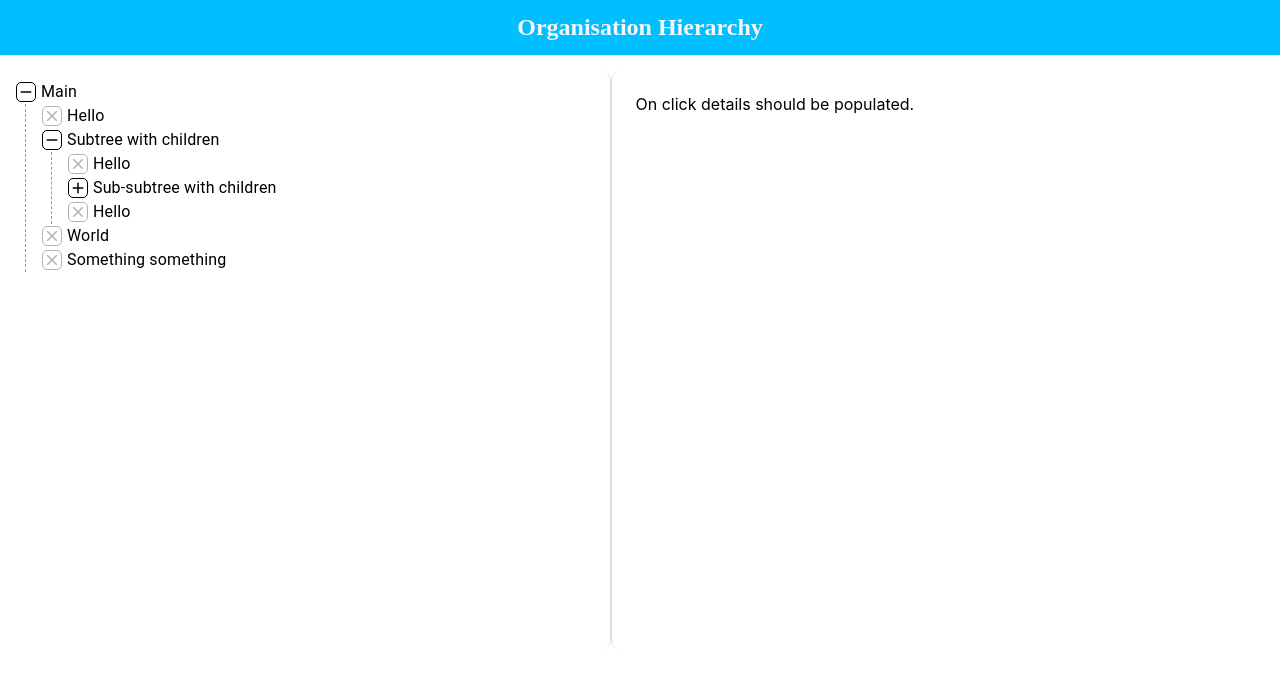
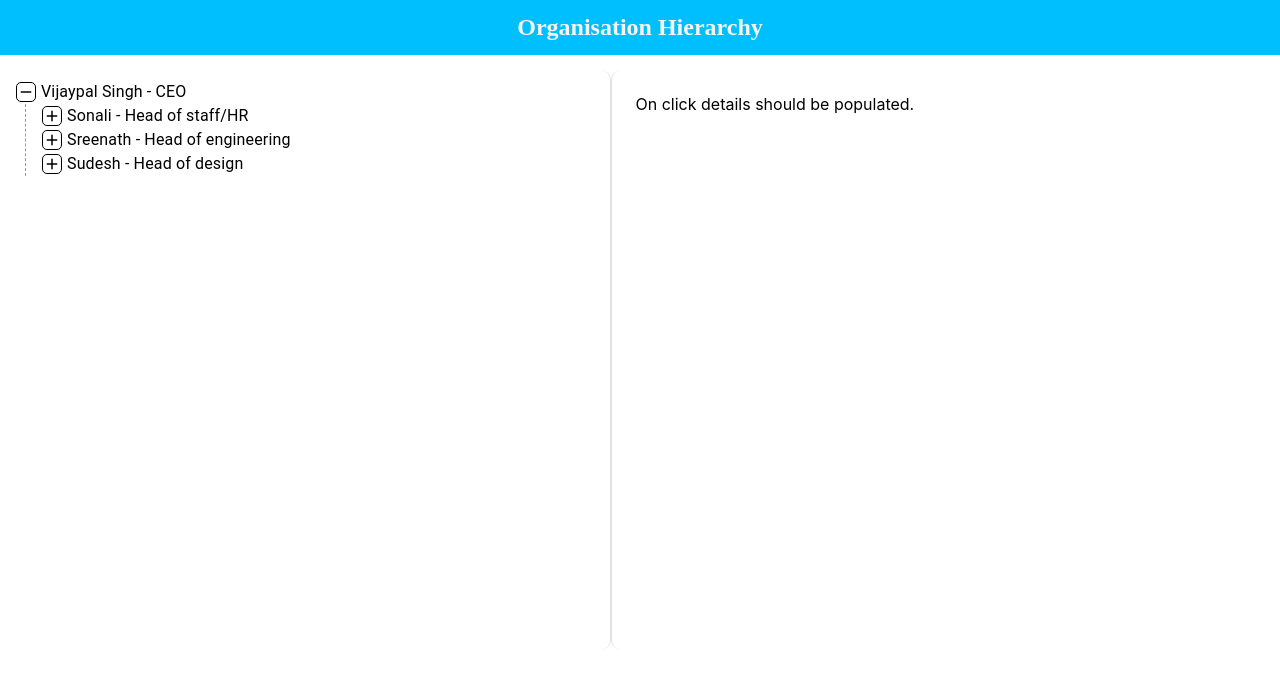
Before and after one commit to msuraj11/organisation-hierarchy, a React (Create React App) app: page / in a window 1280 px wide. Shown: the top 684 px of the page. Built offline with nearby package versions, Linux system fonts and the light colour scheme.

Commit message:
Data and iteration part is done

```diff
--- a/package.json
+++ b/package.json
@@ -9,6 +9,7 @@
     "@testing-library/jest-dom": "^5.14.1",
     "@testing-library/react": "^11.2.7",
     "@testing-library/user-event": "^12.8.3",
+    "lodash": "^4.17.21",
     "react": "^17.0.2",
     "react-dom": "^17.0.2",
     "react-scripts": "4.0.3",
--- a/src/App.js
+++ b/src/App.js
@@ -1,12 +1,13 @@
 import React from "react";
 import './App.css';
+import demoData from './constants/data.json';
 import HierarchyView from './components/HierarcyView';
 
 function App() {
   return (
     <div className="container">
       <h2 className="header">Organisation Hierarchy</h2>
-      <HierarchyView />
+      <HierarchyView data={demoData} />
       <div className="employee-details">
         On click details should be populated.
       </div>
--- a/src/components/HierarcyView.js
+++ b/src/components/HierarcyView.js
@@ -23,28 +23,34 @@ const StyledTreeItem = withStyles((theme) => ({
     }
   }))((props) => <TreeItem {...props} />);
 
-const HierarchyView = () => {
+const HierarchyView = ({data}) => {
+  const {designation, name, id, childNodes} = data;
     return (
         <div className="tree-block">
             <TreeView
-                defaultExpanded={["1", "3"]}
+                defaultExpanded={["CEO_0"]}
                 defaultCollapseIcon={<Remove className="remove" />}
                 defaultExpandIcon={<Add className="add" />}
                 defaultEndIcon={<Close className="close" />}
             >
-                <StyledTreeItem nodeId="1" label="Main">
-                    <StyledTreeItem nodeId="2" label="Hello" />
-                    <StyledTreeItem nodeId="3" label="Subtree with children">
-                        <StyledTreeItem nodeId="6" label="Hello" />
-                        <StyledTreeItem nodeId="7" label="Sub-subtree with children">
-                            <StyledTreeItem nodeId="9" label="Child 1" />
-                            <StyledTreeItem nodeId="10" label="Child 2" />
-                            <StyledTreeItem nodeId="11" label="Child 3" />
+                <StyledTreeItem nodeId={id} label={`${name} - ${designation}`}>
+                    {childNodes.length > 0 &&
+                      childNodes.map(hod => (
+                        <StyledTreeItem key={hod.id} nodeId={hod.id} label={`${hod.name} - ${hod.designation}`}>
+                          {hod.childNodes.length > 0 &&
+                            hod.childNodes.map(team => (
+                              <StyledTreeItem key={team.id} nodeId={team.id} label={team.name}>
+                                {team.childNodes.length > 0 &&
+                                  team.childNodes.map(member => (
+                                    <StyledTreeItem key={member.id} nodeId={member.id} label={member.name} />
+                                  ))
+                                }
+                              </StyledTreeItem>
+                            ))
+                          }
                         </StyledTreeItem>
-                        <StyledTreeItem nodeId="8" label="Hello" />
-                    </StyledTreeItem>
-                    <StyledTreeItem nodeId="4" label="World" />
-                    <StyledTreeItem nodeId="5" label="Something something" />
+                      ))
+                    }
                 </StyledTreeItem>
             </TreeView>
         </div>
--- /dev/null
+++ b/src/constants/data.json
@@ -0,0 +1,136 @@
+{
+    "designation": "CEO",
+    "name": "Vijaypal Singh",
+    "level": "0",
+    "id": "CEO_0",
+    "phoneNumber": 9652429277,
+    "emailId": "VijaypalSingh@organisation.com",
+    "childNodes": [
+        {
+            "designation": "Head of staff/HR",
+            "name": "Sonali",
+            "level": "1.0",
+            "id": "headOfStaffHr_1.0",
+            "phoneNumber": 9652929277,
+            "emailId": "Sonali@organisation.com",
+            "childNodes": [
+                {
+                    "id": "IngAustralia_1.0",
+                    "name": "ING Australia",
+                    "childNodes": [
+                        {
+                            "designation": "Team Member",
+                            "name": "Sonia Yadhav",
+                            "level": "1.0.0",
+                            "id": "teamMember_1.0.0",
+                            "phoneNumber": 9555929277,
+                            "emailId": "soniaYadhav@organisation.com",
+                            "childNodes": []
+                        },
+                        {
+                            "designation": "Team Member",
+                            "name": "Raguveer Singh",
+                            "level": "1.0.1",
+                            "id": "teamMember_1.0.1",
+                            "phoneNumber": 9555679277,
+                            "emailId": "raghuveerSingh@organisation.com",
+                            "childNodes": []
+                        }
+                    ]
+                },
+                {
+                    "id": "IngSpain_1.0",
+                    "name": "ING Spain",
+                    "childNodes": [
+                        {
+                            "designation": "Team Member",
+                            "name": "Sahithi Reddy",
+                            "level": "1.0.0",
+                            "id": "teamMember_1.0.0_1",
+                            "phoneNumber": 9555929277,
+                            "emailId": "soniaYadhav@organisation.com",
+                            "childNodes": []
+                        },
+                        {
+                            "designation": "Team Member",
+                            "name": "Raguveer Singh",
+                            "level": "1.0.1",
+                            "id": "teamMember_1.0.1_1",
+                            "phoneNumber": 9555679277,
+                            "emailId": "raghuveerSingh@organisation.com",
+                            "childNodes": []
+                        }
+                    ]
+                }
+            ]
+        },
+        {
+            "designation": "Head of engineering",
+            "name": "Sreenath",
+            "level": "1.1",
+            "id": "headOfEngineering_1.1",
+            "phoneNumber": 9849429277,
+            "emailId": "Sreenath@organisation.com",
+            "childNodes": [
+                {
+                    "id": "deutscheBankGermany_1.1",
+                    "name": "Deutsche Bank Germany",
+                    "childNodes": [
+                        {
+                            "designation": "Team Member",
+                            "name": "Sonia Yadhav",
+                            "level": "1.1.0",
+                            "id": "teamMember_1.1.0",
+                            "phoneNumber": 9555929277,
+                            "emailId": "soniaYadhav@organisation.com",
+                            "childNodes": []
+                        },
+                        {
+                            "designation": "Team Member",
+                            "name": "Raguveer Singh",
+                            "level": "1.1.1",
+                            "id": "teamMember_1.1.1",
+                            "phoneNumber": 9555679277,
+                            "emailId": "raghuveerSingh@organisation.com",
+                            "childNodes": []
+                        }
+                    ]
+                }
+            ]
+        },
+        {
+            "designation": "Head of design",
+            "name": "Sudesh",
+            "level": "1.2",
+            "id": "headOfDesign_1.2",
+            "phoneNumber": 9849455277,
+            "emailId": "Sudesh@organisation.com",
+            "childNodes": [
+                {
+                    "id": "citiBank_1.2",
+                    "name": "Citi Bank",
+                    "childNodes": [
+                        {
+                            "designation": "Team Member",
+                            "name": "Sonia Yadhav",
+                            "level": "1.2.0",
+                            "id": "teamMember_1.2.0",
+                            "phoneNumber": 9555929277,
+                            "emailId": "soniaYadhav@organisation.com",
+                            "childNodes": []
+                        },
+                        {
+                            "designation": "Team Member",
+                            "name": "Raguveer Singh",
+                            "level": "1.2.1",
+                            "id": "teamMember_1.2.1",
+                            "phoneNumber": 9555679277,
+                            "emailId": "raghuveerSingh@organisation.com",
+                            "childNodes": []
+                        }
+                    ]
+                }
+            ]
+        }
+    ]
+}
```
Also changed, not shown: src/helpers/patterns.js (added, +17 -0 lines).
